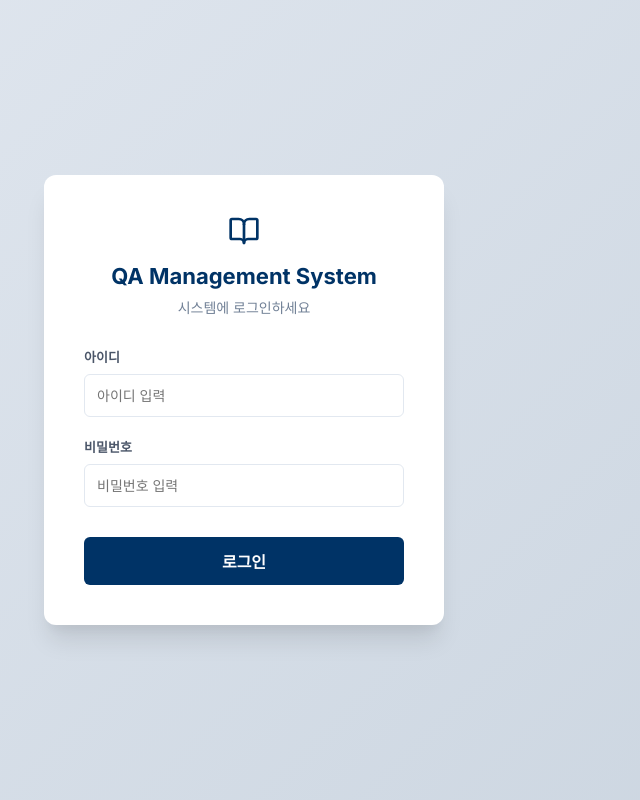
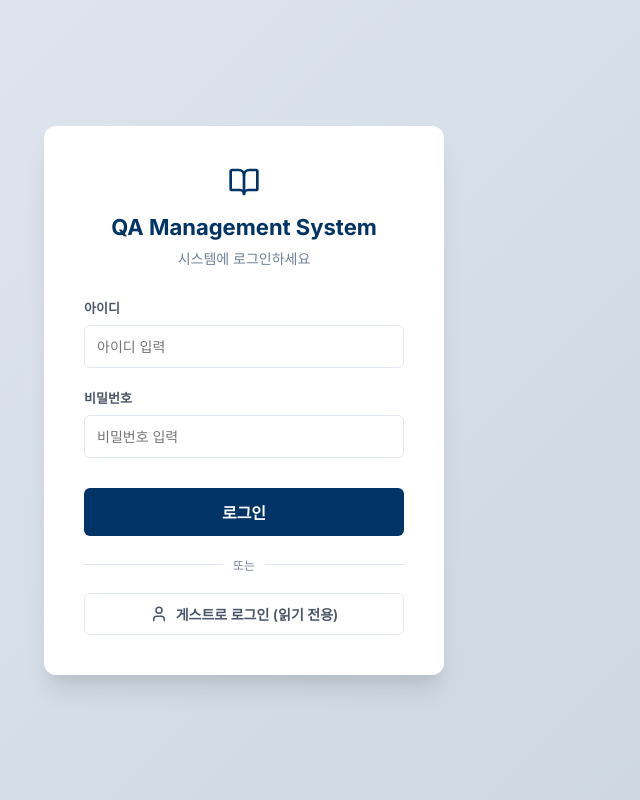
Before and after one commit to jinoh-oh/qa-tracker, a React (Vite) app: page /settings in a window 1280 px wide. Shown: the whole page, without its empty margins (396-1036 px from the left). Built offline with nearby package versions, Linux system fonts and the light colour scheme; no server answers.

Commit message:
feat: implement guest login and read-only mode

```diff
--- a/src/components/DataTable/TestCaseTable.jsx
+++ b/src/components/DataTable/TestCaseTable.jsx
@@ -5,7 +5,7 @@ import { FileEdit, Save, X, Trash2, CheckSquare, Copy } from 'lucide-react';
 import { AppContext } from '../../context/AppContext';
 
 function TestCaseTable({ data, onUpdate, onDelete, onBulkDelete, onCopy }) {
-  const { depthOptions } = useContext(AppContext);
+  const { depthOptions, isReadOnly } = useContext(AppContext);
   const [editingId, setEditingId] = useState(null);
   const [editForm, setEditForm] = useState({});
   const [selectedIds, setSelectedIds] = useState([]);
@@ -132,9 +132,11 @@ function TestCaseTable({ data, onUpdate, onDelete, onBulkDelete, onCopy }) {
         <table className="tc-table">
           <thead>
             <tr>
+              {!isReadOnly && (
                 <th className="sticky-col checkbox-col">
                   <input type="checkbox" onChange={toggleSelectAll} checked={selectedIds.length === data.length && data.length > 0} />
                 </th>
+              )}
               <th className="sticky-col">NO</th>
               <th className="sticky-col-tc">TC_ID</th>
               <th>1 Depth</th>
@@ -152,15 +154,17 @@ function TestCaseTable({ data, onUpdate, onDelete, onBulkDelete, onCopy }) {
               <th>Test Date</th>
               <th>TC Type</th>
               <th>Defect ID</th>
-              <th>Action</th>
+              {!isReadOnly && <th>Action</th>}
             </tr>
           </thead>
           <tbody>
             {data.map((tc, index) => (
               <tr key={tc.tc_id || index} className={selectedIds.includes(tc.tc_id) ? 'row-selected' : ''}>
+                {!isReadOnly && (
                   <td className="sticky-col checkbox-col">
                     <input type="checkbox" checked={selectedIds.includes(tc.tc_id)} onChange={() => toggleSelect(tc.tc_id)} />
                   </td>
+                )}
                 <td className="sticky-col">{index + 1}</td>
 
                 {editingId === tc.tc_id ? (
@@ -227,6 +231,7 @@ function TestCaseTable({ data, onUpdate, onDelete, onBulkDelete, onCopy }) {
                         ''
                       )}
                     </td>
+                    {!isReadOnly && (
                       <td>
                         <div className="action-buttons">
                           <button className="btn-icon edit" onClick={() => handleEditClick(tc)} title="Edit"><FileEdit size={16} /></button>
@@ -234,6 +239,7 @@ function TestCaseTable({ data, onUpdate, onDelete, onBulkDelete, onCopy }) {
                           <button className="btn-icon trash" onClick={() => { if(window.confirm('삭제하시겠습니까?')) onDelete(tc.tc_id); }} title="Delete"><Trash2 size={16} /></button>
                         </div>
                       </td>
+                    )}
                   </>
                 )}
               </tr>
--- a/src/context/AppContext.jsx
+++ b/src/context/AppContext.jsx
@@ -29,10 +29,16 @@ export const AppProvider = ({ children }) => {
         const data = await response.json();
 
         // Ensure we have at least default accounts if server returns empty
-        const finalAccounts = (data.accounts && data.accounts.length > 0) ? data.accounts : [
+        let finalAccounts = (data.accounts && data.accounts.length > 0) ? data.accounts : [
           { id: 'admin', pw: '1234', role: 'admin', name: 'System Admin' },
-          { id: 'user', pw: '1234', role: 'user', name: 'Test User' }
+          { id: 'user', pw: '1234', role: 'user', name: 'Test User' },
+          { id: 'guest', pw: 'guest', role: 'guest', name: 'Guest User' }
         ];
+
+        // Ensure guest account exists even if others exist
+        if (data.accounts && !data.accounts.find(a => a.id === 'guest')) {
+          finalAccounts = [...data.accounts, { id: 'guest', pw: 'guest', role: 'guest', name: 'Guest User' }];
+        }
 
         setTestCasesData(data.testCasesData || {});
         setModules(data.modules || []);
@@ -54,8 +60,17 @@ export const AppProvider = ({ children }) => {
 
         const defaultAccounts = [
           { id: 'admin', pw: '1234', role: 'admin', name: 'System Admin' },
-          { id: 'user', pw: '1234', role: 'user', name: 'Test User' }
+          { id: 'user', pw: '1234', role: 'user', name: 'Test User' },
+          { id: 'guest', pw: 'guest', role: 'guest', name: 'Guest User' }
         ];
+
+        let loadedAccounts = getLocal('qms_accounts', defaultAccounts);
+        if (loadedAccounts && Array.isArray(loadedAccounts) && !loadedAccounts.find(a => a.id === 'guest')) {
+          loadedAccounts = [...loadedAccounts, { id: 'guest', pw: 'guest', role: 'guest', name: 'Guest User' }];
+        }
+
+        setAccounts(loadedAccounts);
+
         const defaultModules = [
           { id: '공통TC', label: '공통 TC' },
           { id: 'JEONSE', label: 'JEONSE' },
@@ -389,7 +404,8 @@ export const AppProvider = ({ children }) => {
       updateScreenRules,
       markAsRead,
       markAllAsRead,
-      isLoaded
+      isLoaded,
+      isReadOnly: user?.role === 'guest'
     }}>
       {children}
     </AppContext.Provider>
--- a/src/pages/DefectTrackerView.jsx
+++ b/src/pages/DefectTrackerView.jsx
@@ -6,7 +6,7 @@ import { Plus, Search } from 'lucide-react';
 // Reusing some base CSS from TestCaseView if applicable, or inline styling.
 
 function DefectTrackerView() {
-  const { defectsData, addDefect, updateDefect, deleteDefect, bulkDeleteDefects } = useContext(AppContext);
+  const { defectsData, addDefect, updateDefect, deleteDefect, bulkDeleteDefects, isReadOnly } = useContext(AppContext);
   const [searchParams] = useSearchParams();
   const searchId = searchParams.get('defectId');
 
@@ -90,9 +90,11 @@ function DefectTrackerView() {
               style={{ padding: '8px 12px 8px 32px', borderRadius: '4px', border: '1px solid #cbd5e0', fontSize: '13px', width: '250px' }}
             />
           </div>
-          <button className="btn btn-primary" onClick={() => setIsModalOpen(true)}>
-            <Plus size={16} style={{marginRight: '6px'}} /> 결함 신규 등록
-          </button>
+          {!isReadOnly && (
+            <button className="btn btn-primary" onClick={() => setIsModalOpen(true)}>
+              <Plus size={16} style={{marginRight: '6px'}} /> 결함 신규 등록
+            </button>
+          )}
         </div>
       </div>
 
--- a/src/pages/LoginView.css
+++ b/src/pages/LoginView.css
@@ -82,6 +82,48 @@
   background-color: #001a33;
 }
 
+.login-divider {
+  display: flex;
+  align-items: center;
+  margin: 20px 0;
+  color: var(--text-muted);
+  font-size: 12px;
+}
+
+.login-divider::before,
+.login-divider::after {
+  content: "";
+  flex: 1;
+  height: 1px;
+  background: var(--border);
+}
+
+.login-divider span {
+  padding: 0 10px;
+}
+
+.guest-login-btn {
+  width: 100%;
+  padding: 10px;
+  background-color: white;
+  color: var(--secondary);
+  border: 1px solid var(--border);
+  border-radius: 6px;
+  font-size: 14px;
+  font-weight: 600;
+  cursor: pointer;
+  transition: all 0.2s;
+  display: flex;
+  align-items: center;
+  justify-content: center;
+  gap: 8px;
+}
+
+.guest-login-btn:hover {
+  background-color: #f7fafc;
+  border-color: var(--secondary);
+}
+
 .login-footer {
   margin-top: 24px;
   text-align: center;
--- a/src/pages/LoginView.jsx
+++ b/src/pages/LoginView.jsx
@@ -1,6 +1,6 @@
 import React, { useState, useContext } from 'react';
 import { AppContext } from '../context/AppContext';
-import { BookOpen } from 'lucide-react';
+import { BookOpen, User } from 'lucide-react';
 import './LoginView.css';
 
 function LoginView() {
@@ -16,6 +16,10 @@ function LoginView() {
     if (!success) {
       setErrorMsg('아이디 또는 비밀번호가 올바르지 않습니다.');
     }
+  };
+
+  const handleGuestLogin = () => {
+    login('guest', 'guest');
   };
 
   return (
@@ -50,6 +54,14 @@ function LoginView() {
           </div>
           <button type="submit" className="login-btn">로그인</button>
         </form>
+
+        <div className="login-divider">
+          <span>또는</span>
+        </div>
+
+        <button type="button" className="guest-login-btn" onClick={handleGuestLogin}>
+          <User size={18} /> 게스트로 로그인 (읽기 전용)
+        </button>
       </div>
     </div>
   );
--- a/src/pages/ScreenRuleView.jsx
+++ b/src/pages/ScreenRuleView.jsx
@@ -3,9 +3,10 @@ import DynamicTable from '../components/DataTable/DynamicTable';
 import { AppContext } from '../context/AppContext';
 
 function ScreenRuleView() {
-  const { screenRulesData, updateScreenRules } = useContext(AppContext);
+  const { screenRulesData, updateScreenRules, isReadOnly } = useContext(AppContext);
 
   const handleDataChange = (newData) => {
+    if (isReadOnly) return;
     updateScreenRules(newData);
   };
 
@@ -18,6 +19,7 @@ function ScreenRuleView() {
         columns={screenRulesData?.columns}
         rows={screenRulesData?.rows}
         onDataChange={handleDataChange}
+        isReadOnly={isReadOnly}
       />
     </div>
   );
--- a/src/pages/TestCaseView.jsx
+++ b/src/pages/TestCaseView.jsx
@@ -9,7 +9,7 @@ import './TestCaseView.css';
 
 function TestCaseView() {
   const { moduleName } = useParams();
-  const { testCasesData, updateTestCase, addTestCase, deleteTestCase, bulkDeleteTestCases, appendTestCasesFromExcel } = useContext(AppContext);
+  const { testCasesData, updateTestCase, addTestCase, deleteTestCase, bulkDeleteTestCases, appendTestCasesFromExcel, isReadOnly } = useContext(AppContext);
   const fileInputRef = useRef(null);
 
   const [isModalOpen, setIsModalOpen] = useState(false);
@@ -34,6 +34,7 @@ function TestCaseView() {
   };
 
   const handleCopy = (tc) => {
+    if (isReadOnly) return;
     if (window.confirm(`[${tc.tc_id}] 케이스를 복제하시겠습니까?`)) {
       const baseId = tc.tc_id.split('_COPY')[0];
       const existingCopies = data.filter(item => item.tc_id && item.tc_id.startsWith(`${baseId}_COPY`));
@@ -193,6 +194,8 @@ function TestCaseView() {
             <FileOutput size={16} style={{marginRight: '6px'}} /> 내보내기
           </button>
 
+          {!isReadOnly && (
+            <>
               <input
                 type="file"
                 accept=".xlsx, .xls"
@@ -207,6 +210,8 @@ function TestCaseView() {
               <button className="btn btn-primary" onClick={() => setIsModalOpen(true)}>
                 <Plus size={16} style={{marginRight: '6px'}} /> 새 케이스 추가
               </button>
+            </>
+          )}
         </div>
       </div>
 
@@ -217,6 +222,7 @@ function TestCaseView() {
           onDelete={handleDelete}
           onBulkDelete={handleBulkDelete}
           onCopy={handleCopy}
+          isReadOnly={isReadOnly}
           key={moduleName}
         />
       </div>
```
Also changed, not shown: src/components/DataTable/DefectTable.jsx (+12 -2 lines), src/components/DataTable/DynamicTable.jsx (+11 -7 lines), src/pages/SettingsView.jsx (+28 -5 lines), server/db.json. Lines whose indentation alone changed are shown as unchanged.
